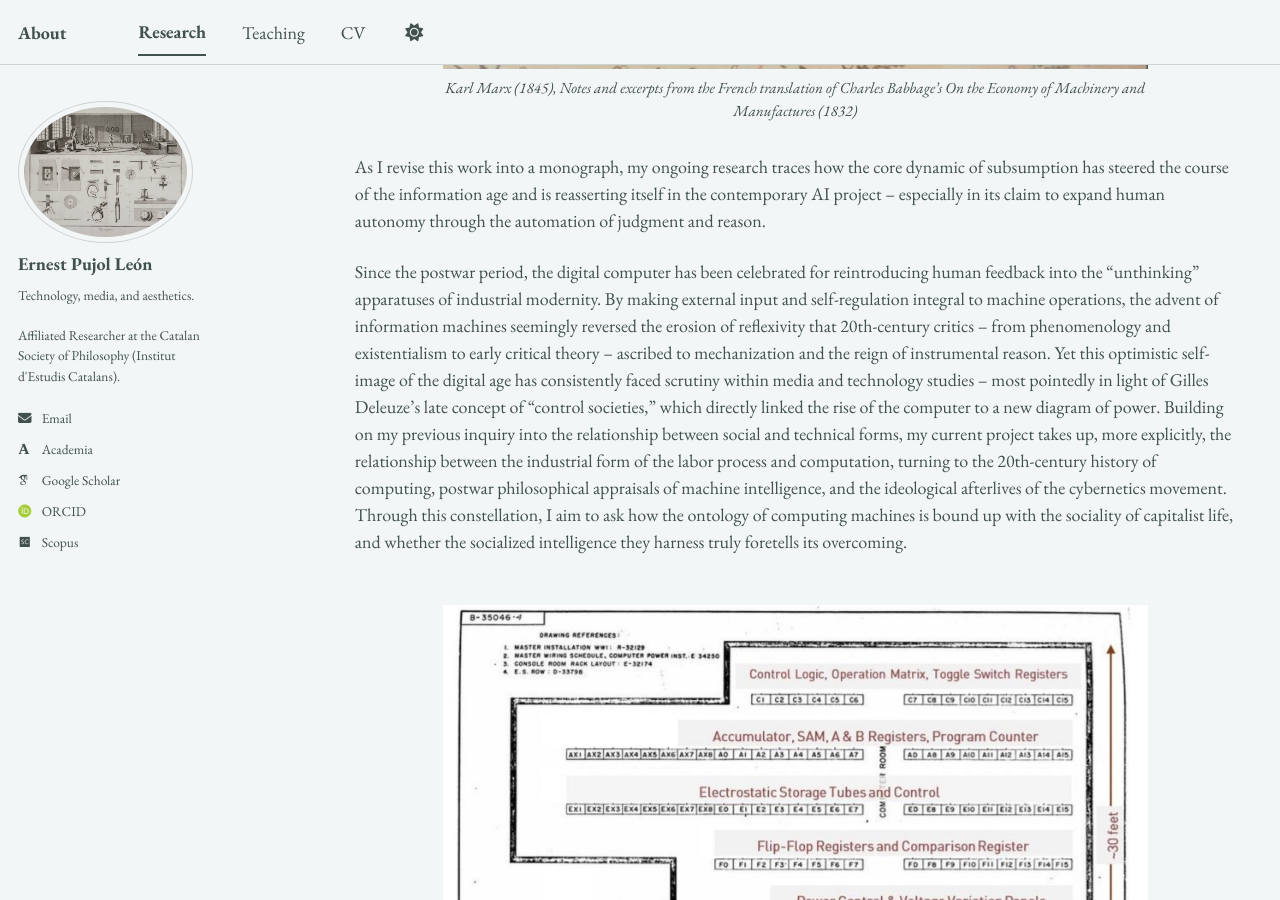
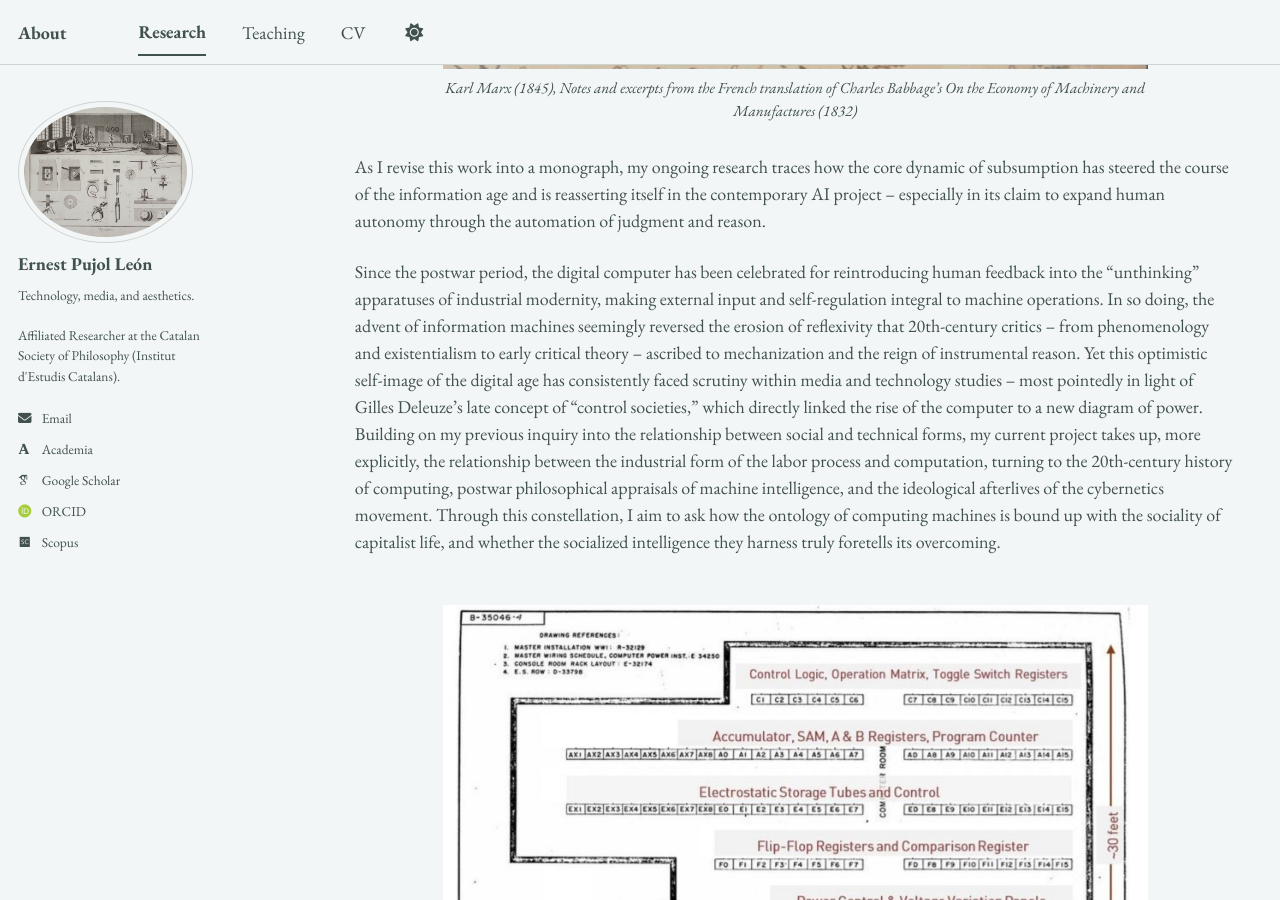
Before and after one commit to epujol90/epujol90.github.io, a Jekyll site: the page built from _pages/research.md, in a window 1280 px wide and 900 px high, scrolled down 1560 px. Built offline with Jekyll 4.4.1, drawn with Linux system fonts in a browser that asks for light colours; some web fonts are replaced; a script bundle is joined from its source files by our own code; library files that are not in the unit come from our copies.

Commit message:
Update research.md

```diff
--- a/_pages/research.md
+++ b/_pages/research.md
@@ -27,7 +27,7 @@ My doctoral work centered on the _longue durée_ of industrial modernity and wha
 
 As I revise this work into a monograph, my ongoing research traces how the core dynamic of subsumption has steered the course of the information age and is reasserting itself in the contemporary AI project -- especially in its claim to expand human autonomy through the automation of judgment and reason.
 
-Since the postwar period, the digital computer has been celebrated for reintroducing human feedback into the "unthinking" apparatuses of industrial modernity. By making external input and self-regulation integral to machine operations, the advent of information machines seemingly reversed the erosion of reflexivity that 20th-century critics -- from phenomenology and existentialism to early critical theory -- ascribed to mechanization and the reign of instrumental reason. Yet this optimistic self-image of the digital age has consistently faced scrutiny within media and technology studies -- most pointedly in light of Gilles Deleuze's late concept of “control societies," which directly linked the rise of the computer to a new diagram of power. Building on my previous inquiry into the relationship between social and technical forms, my current project takes up, more explicitly, the relationship between the industrial form of the labor process and computation, turning to the 20th-century history of computing, postwar philosophical appraisals of machine intelligence, and the ideological afterlives of the cybernetics movement. Through this constellation, I&nbsp;aim to ask how the ontology of computing machines is bound up with the sociality of capitalist life, and whether the socialized intelligence they harness truly foretells its overcoming.
+Since the postwar period, the digital computer has been celebrated for reintroducing human feedback into the "unthinking" apparatuses of industrial modernity, making external input and self-regulation integral to machine operations. In so doing, the advent of information machines seemingly reversed the erosion of reflexivity that 20th-century critics -- from phenomenology and existentialism to early critical theory -- ascribed to mechanization and the reign of instrumental reason. Yet this optimistic self-image of the digital age has consistently faced scrutiny within media and technology studies -- most pointedly in light of Gilles Deleuze's late concept of “control societies," which directly linked the rise of the computer to a new diagram of power. Building on my previous inquiry into the relationship between social and technical forms, my current project takes up, more explicitly, the relationship between the industrial form of the labor process and computation, turning to the 20th-century history of computing, postwar philosophical appraisals of machine intelligence, and the ideological afterlives of the cybernetics movement. Through this constellation, I&nbsp;aim to ask how the ontology of computing machines is bound up with the sociality of capitalist life, and whether the socialized intelligence they harness truly foretells its overcoming.
 <br>
 <br>
 
```
